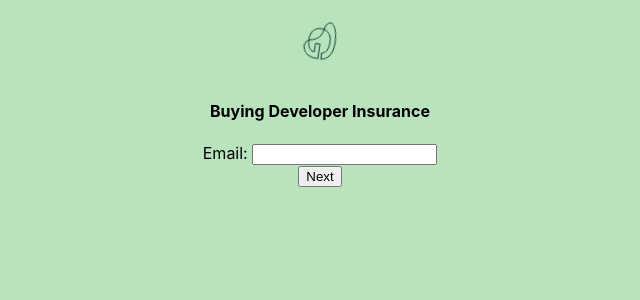
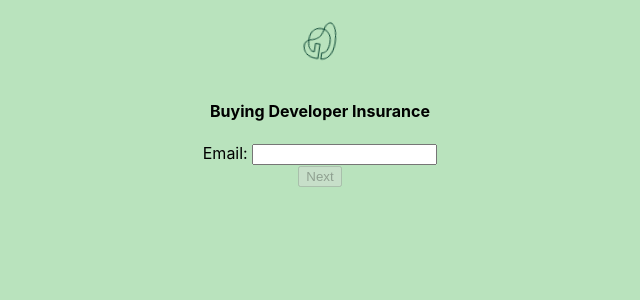
Before and after one commit to hpham2/GetSafe, a React (Create React App) app: page /buy/insurance_dev in a window 1280 px wide. Shown: the top 300 px of the page, without its empty margins (320-960 px from the left). Built offline with nearby package versions, Linux system fonts and the light colour scheme.

Commit message:
Require user input from all steps

```diff
--- a/src/buyflow/AgeStep.tsx
+++ b/src/buyflow/AgeStep.tsx
@@ -18,7 +18,9 @@ const AgeStep: React.FC<AgeStepProps> = (props) => {
           value={age}
         ></input>
       </div>
-      <button onClick={() => props.cb('age', age)}>Next</button>
+      <button onClick={() => props.cb('age', age)} disabled={age <= 0}>
+        Next
+      </button>
     </>
   )
 }
--- a/src/buyflow/EmailStep.tsx
+++ b/src/buyflow/EmailStep.tsx
@@ -18,7 +18,9 @@ const EmailStep: React.FC<EmailStepProps> = (props) => {
           value={email}
         ></input>
       </div>
-      <button onClick={() => props.cb('email', email)}>Next</button>
+      <button onClick={() => props.cb('email', email)} disabled={!email}>
+        Next
+      </button>
     </>
   )
 }
--- a/src/buyflow/NameStep.tsx
+++ b/src/buyflow/NameStep.tsx
@@ -18,7 +18,12 @@ const NameStep: React.FC<NameStepProps> = (props) => {
           value={fullName}
         ></input>
       </div>
-      <button onClick={() => props.cb('fullName', fullName)}>Next</button>
+      <button
+        onClick={() => props.cb('fullName', fullName)}
+        disabled={!fullName}
+      >
+        Next
+      </button>
     </>
   )
 }
```
